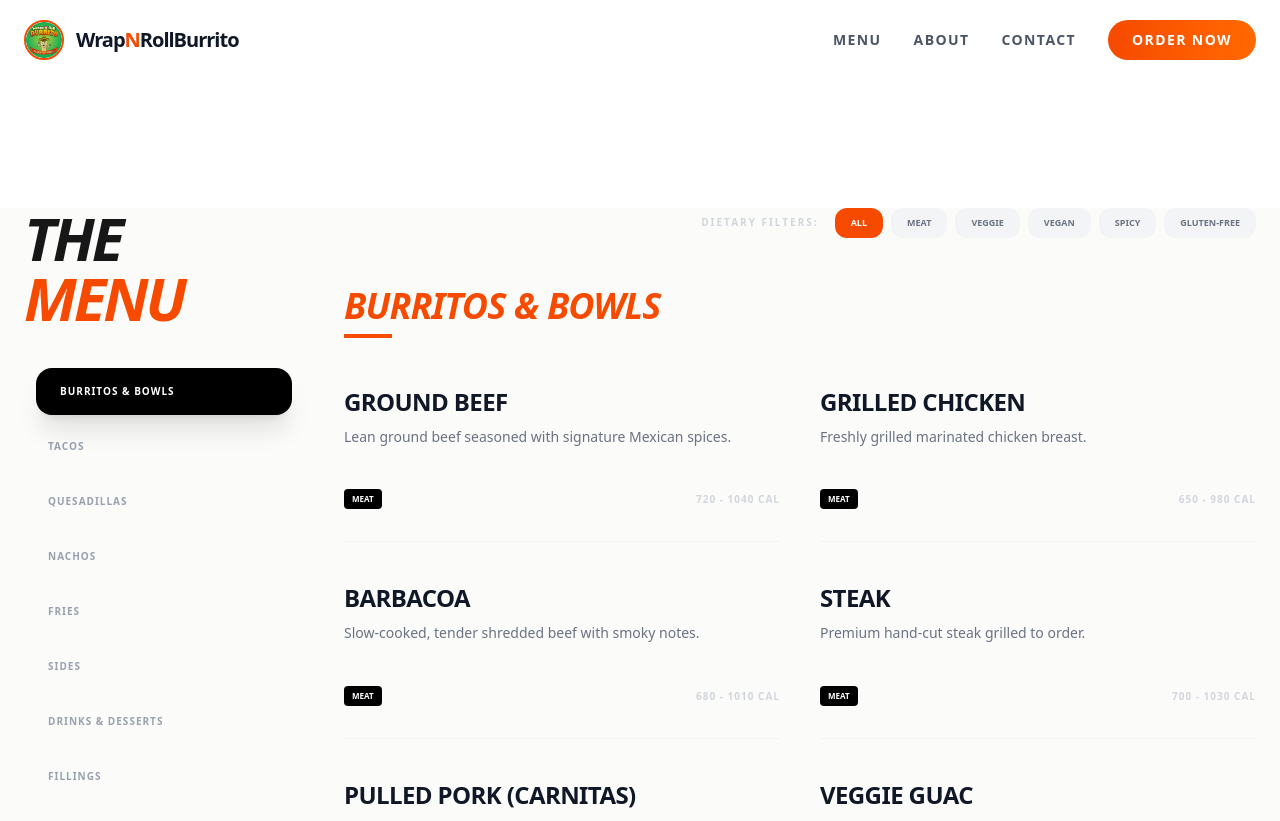
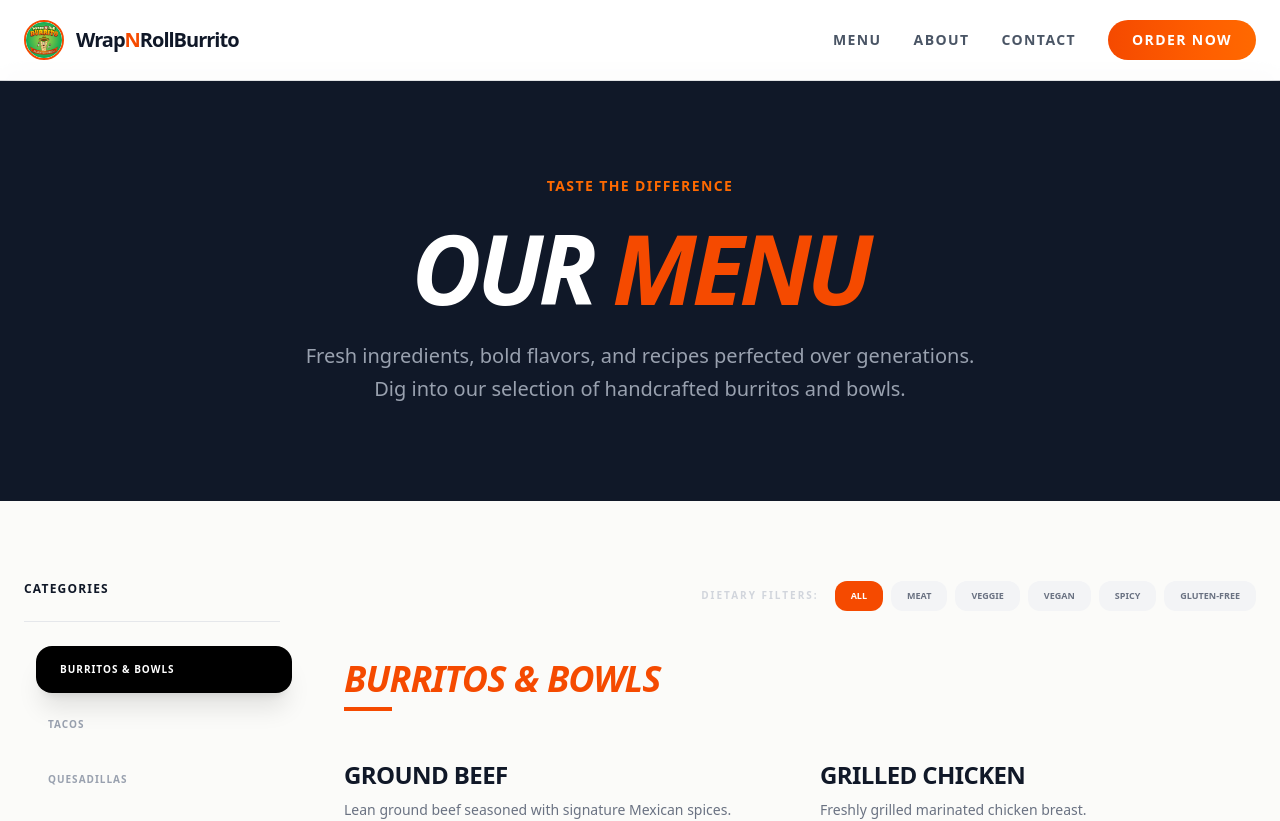
Before and after one commit to Munda-shada/wrap-n-roll-burrito, a Next.js app: page /menu in a window 1280 px wide. Shown: the top 821 px of the page. Built offline with nearby package versions, Linux system fonts and the light colour scheme.

Commit message:
Minor defect fixed for menu

```diff
--- a/src/app/menu/page.tsx
+++ b/src/app/menu/page.tsx
@@ -107,8 +107,21 @@ export default function MenuPage() {
   return (
     <main className="min-h-screen bg-[#FBFBF9] pb-24">
 
+      {/* HERO SECTION */}
+      <div className="bg-gray-900 text-white py-12 px-6 lg:py-24 relative overflow-hidden">
+        <div className="text-center max-w-4xl mx-auto relative z-10">
+          <p className="text-orange-500 font-bold uppercase tracking-widest text-[10px] lg:text-sm mb-3 lg:mb-6">Taste the Difference</p>
+          <h1 className="text-5xl lg:text-8xl font-black uppercase italic tracking-tighter leading-none mb-6">
+            Our <span className="text-orange-600">Menu</span>
+          </h1>
+          <p className="hidden lg:block text-gray-400 text-xl font-medium max-w-2xl mx-auto leading-relaxed">
+            Fresh ingredients, bold flavors, and recipes perfected over generations. Dig into our selection of handcrafted burritos and bowls.
+          </p>
+        </div>
+      </div>
+
       {/* MOBILE TOP NAV (lg:hidden) */}
-      <div className="lg:hidden sticky top-0 z-40 bg-white/95 backdrop-blur-xl border-b border-gray-100 pt-20">
+      <div className="lg:hidden sticky top-16 z-40 bg-white/95 backdrop-blur-xl border-b border-gray-100">
         <div className="px-6 py-4">
           <div className="flex items-center justify-between mb-4">
             <h1 className="text-2xl font-black uppercase italic">Menu</h1>
@@ -130,13 +143,13 @@ export default function MenuPage() {
         </div>
       </div>
 
-      <div className="max-w-7xl mx-auto px-6 flex flex-col lg:flex-row gap-16 mt-8 lg:mt-32">
+      <div className="max-w-7xl mx-auto px-6 flex flex-col lg:flex-row gap-16 mt-8 lg:mt-20">
 
         {/* DESKTOP SIDEBAR (hidden lg:block) */}
         <aside className="hidden lg:block lg:w-64 flex-shrink-0 z-30 sticky top-32 self-start h-fit">
-          <h1 className="text-6xl font-black uppercase italic tracking-tighter leading-none mb-10">
-            The <span className="text-orange-600">Menu</span>
-          </h1>
+          <div className="mb-6 pb-6 border-b border-gray-200">
+             <p className="text-xs font-black uppercase text-gray-900 tracking-widest">Categories</p>
+          </div>
           <nav className="space-y-2">
             {menuData.categories.map((cat) => (
               <button
```
